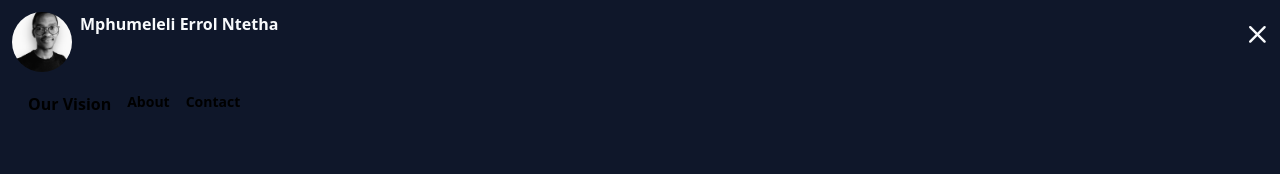
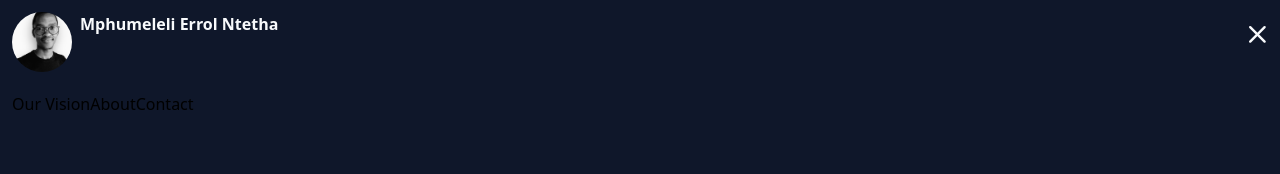
Before and after one commit to ErrolNtetha/lancing-client, a Next.js app: page / in a window 1280 px wide. Both pictures are taken after a click on the icon 1241 px from the left and 19 px from the top of the page. Shown: the top 174 px of the page. Built offline with nearby package versions, Linux system fonts and the light colour scheme.

Commit message:
style: removed padding left

```diff
--- a/components/molecules/nav/index.tsx
+++ b/components/molecules/nav/index.tsx
@@ -5,13 +5,13 @@ export const Nav = () => {
     return (
         <nav className='md:flex items-center space-x-8 gap-8'>
             <ul className='md:flex text-white md:text-black'>
-                <li className='text-md cursor-pointer font-semibold pl-4 py-2'>
+                <li className='text-md cursor-pointer py-2'>
                     <Link href='#our-vision'> Our Vision </Link>
                 </li>
-                <li className='text-sm cursor-pointer font-semibold pl-4 py-2'>
+                <li className='text-md cursor-pointer py-2'>
                     <Link href='#about'> About </Link>
                 </li>
-                <li className='text-sm cursor-pointer font-semibold pl-4 py-2'>
+                <li className='text-md cursor-pointer py-2'>
                     <Link href='#contact'> Contact </Link>
                 </li>
             </ul>
```
